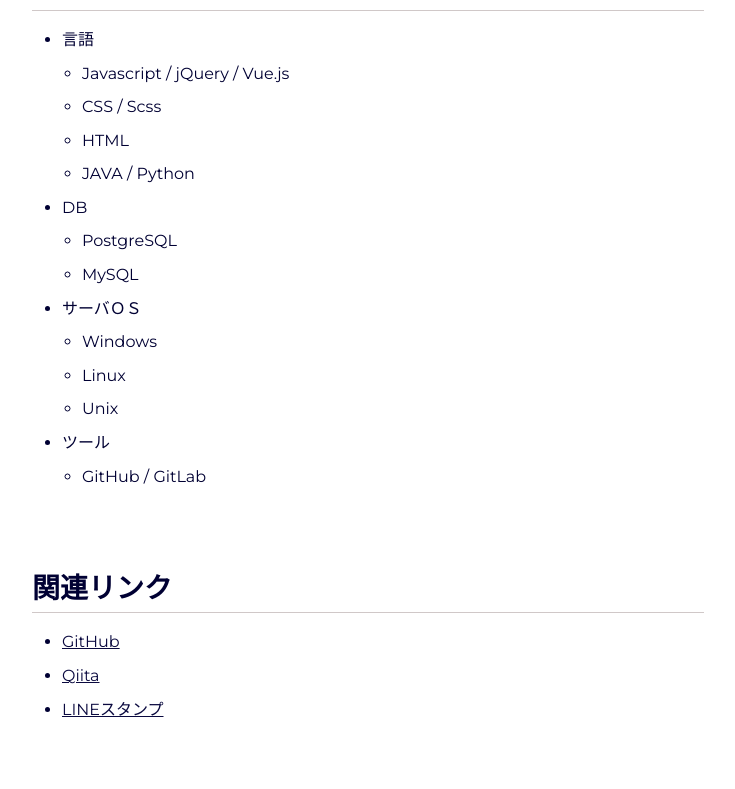
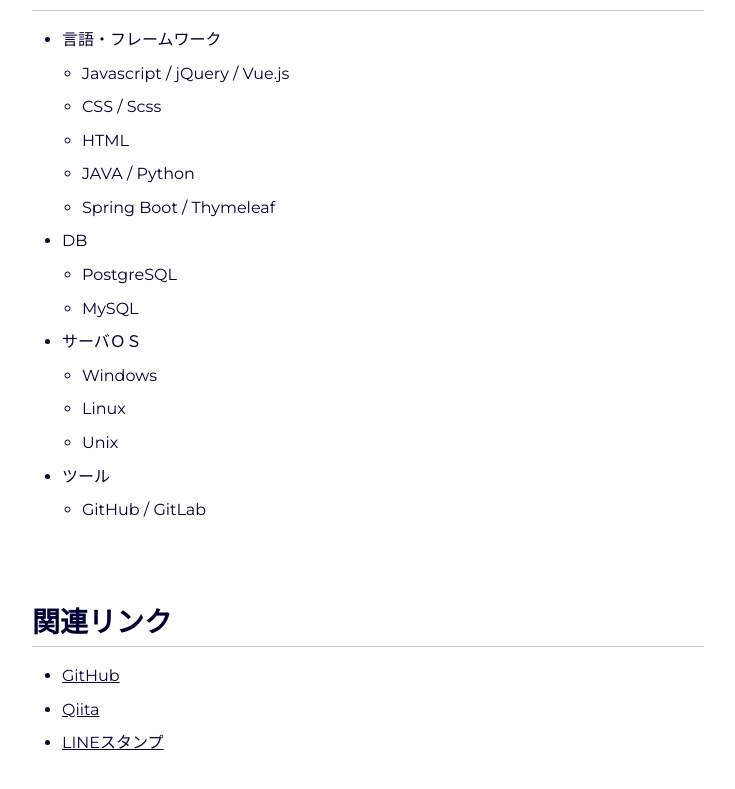
Before and after one commit to LinBo-lxm/portfolio, a Vue app: page /portfolio/about in a window 1280 px wide. Shown: the part 1478-2267 px from the top of the page, without its empty margins (272-1007 px from the left). Built offline with nearby package versions, Linux system fonts and the light colour scheme.

Commit message:
revise for update

```diff
--- a/src/components/About.vue
+++ b/src/components/About.vue
@@ -33,12 +33,13 @@
       h2.section_headline スキル
 
       ul.about_list
-        li 言語
+        li 言語・フレームワーク
           ul
             li Javascript / jQuery / Vue.js
             li CSS / Scss
             li HTML
             li JAVA / Python
+            li Spring Boot / Thymeleaf
         li DB
           ul
            li PostgreSQL
```
Also changed, not shown: 3 other files (tests, documents, lock files or other folders).
